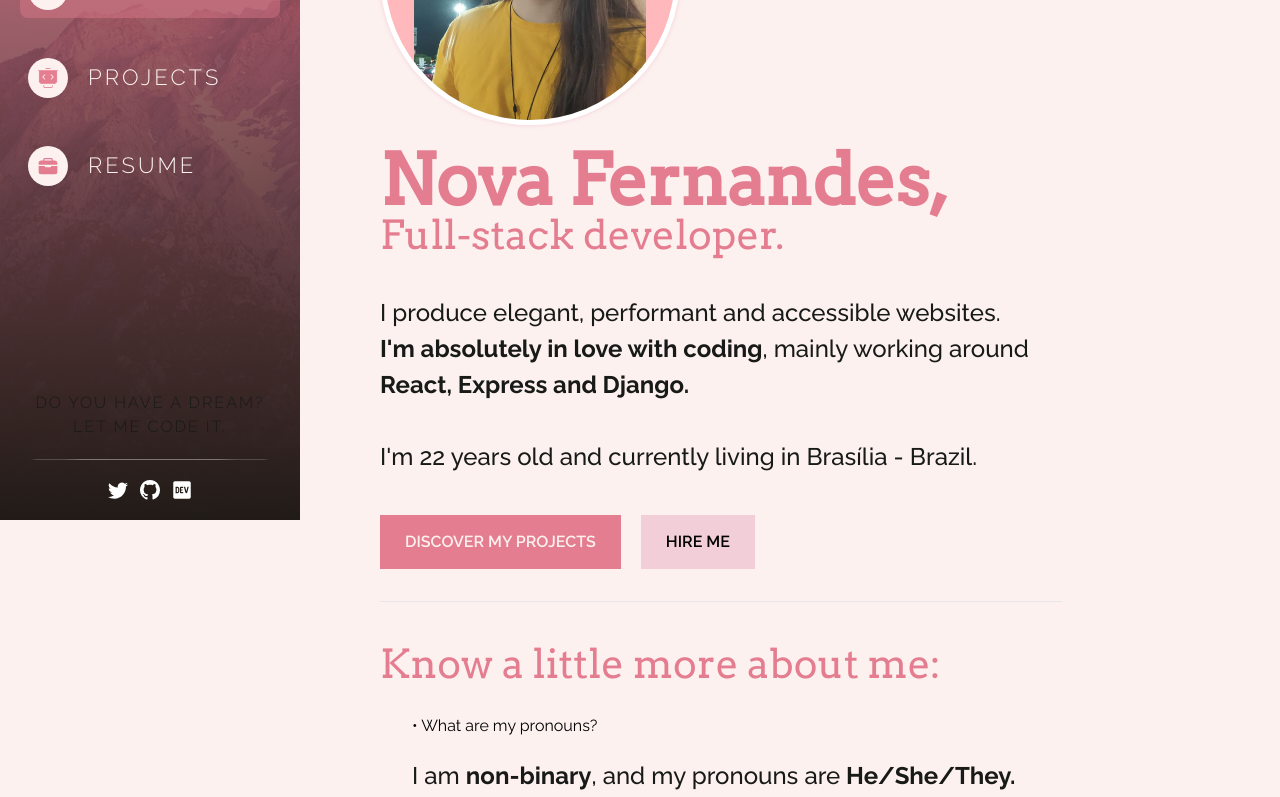
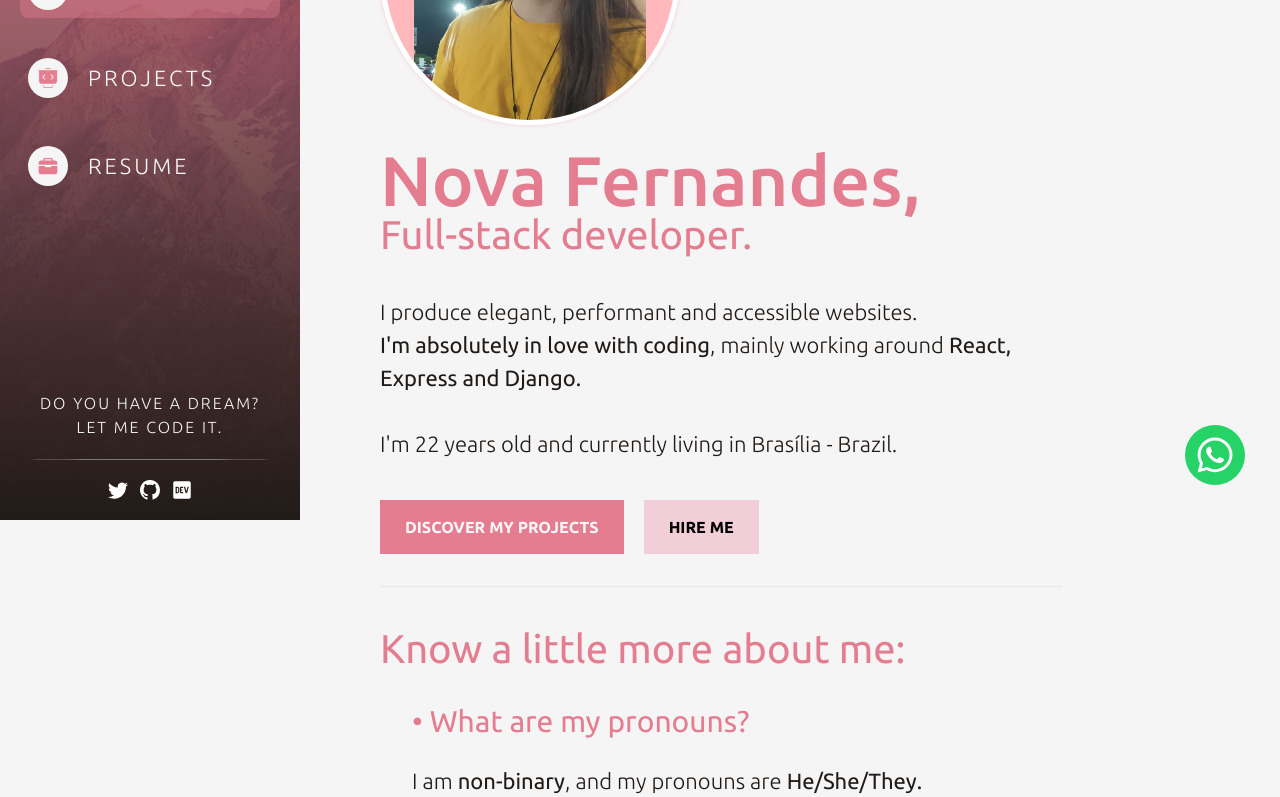
Before and after one commit to nova-script/portfolio, a React (Vite) app: page / in a window 1280 px wide. Shown: the part 280-1077 px from the top of the page. Built offline with nearby package versions, Linux system fonts and the light colour scheme; a web font is replaced by a local one.

Commit message:
:arrow_up: Update main files

```diff
--- a/index.html
+++ b/index.html
@@ -27,6 +27,10 @@
       href="https://fonts.googleapis.com/css2?family=Arvo&display=swap"
       rel="stylesheet"
     />
+    <link
+      href="https://fonts.googleapis.com/css2?family=Ubuntu:wght@300;400;500;700&display=swap"
+      rel="stylesheet"
+    />
   </head>
   <body>
     <div id="root"></div>
--- a/src/App.css
+++ b/src/App.css
@@ -3,15 +3,17 @@
 @import url("https://fonts.googleapis.com/css2?family=Julius+Sans+One&display=swap");
 @import url("https://fonts.googleapis.com/css2?family=Raleway:wght@100;300;400;500;600;700;800;900&display=swap");
 @import url("https://fonts.googleapis.com/css2?family=Arvo&display=swap");
+@import url("https://fonts.googleapis.com/css2?family=Ubuntu:wght@300;400;500;700&display=swap");
 
 @tailwind base;
 @tailwind components;
 @tailwind utilities;
 
 :root {
-  --primary: rgb(24, 26, 24);
-  --secondary: #e57d90;
-  --soft-white: #fcf1ef;
+  --primary: rgb(33, 27, 23);
+  --secondary: rgb(229, 125, 144);
+  --soft-white: rgb(245, 245, 245);
+  --soft-pink: #f2ced8;
 }
 
 .App {
@@ -26,35 +28,48 @@
 
 body {
   height: 100% !important;
-  font-family: "Raleway", sans-serif;
+  font-family: "Ubuntu", sans-serif;
   background-color: var(--soft-white);
 }
 
 /* Custom UI */
+.text-soft-white {
+  color: rgb(245, 245, 245);
+}
+
 h1 {
-  font-family: "Arvo", serif;
   font-size: 70px;
-  font-weight: 600;
+  font-weight: 500;
   color: var(--secondary);
 }
 
 h1.navbar-h1 {
-  font-family: "Arvo", serif;
   font-size: 37px;
   font-weight: 500;
   color: var(--soft-white) !important;
 }
 
 h2 {
-  font-family: "Arvo", serif;
   font-size: 40px;
   color: var(--secondary);
   font-weight: 400;
 }
 
+h3 {
+  font-size: 30px;
+  color: var(--secondary);
+  font-weight: 400;
+}
+
+h4 {
+  font-size: 26px;
+  color: var(--secondary);
+  font-weight: 400;
+}
+
 p {
-  font-size: 24px;
-  font-family: "Raleway", sans-serif;
+  font-size: 22px;
+  font-family: "Ubuntu", sans-serif;
   color: var(--primary);
-  font-weight: 500;
+  font-weight: 300;
 }
--- a/src/App.tsx
+++ b/src/App.tsx
@@ -14,6 +14,7 @@ import AnimatedRoutes from "./components/AnimatedRoutes";
 
 /* Recoil */
 import { RecoilRoot, atom } from "recoil";
+import WhatsappButton from "./components/_shared/WhatsappButton";
 
 export const currentPathAtom = atom({
   key: "currentPath",
@@ -26,6 +27,7 @@ function App() {
       <RecoilRoot>
         <BrowserRouter>
           <Navbar />
+          <WhatsappButton />
           <div className="app-content">
             <div className="sidebar-offset"></div>
             <AnimatedRoutes />
```
Also changed, not shown: src/main.tsx (+5 -6 lines).
